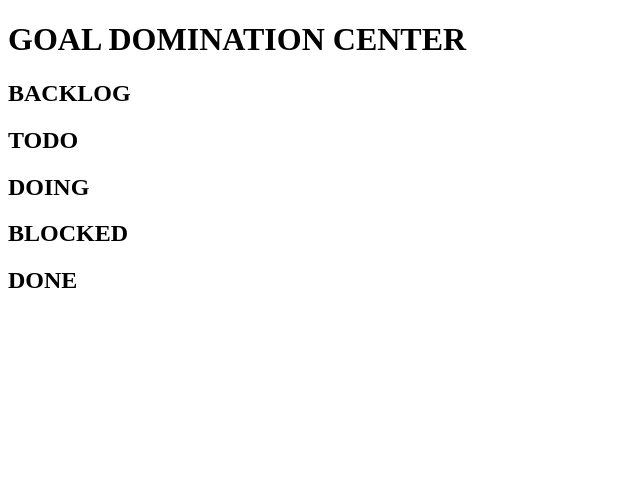
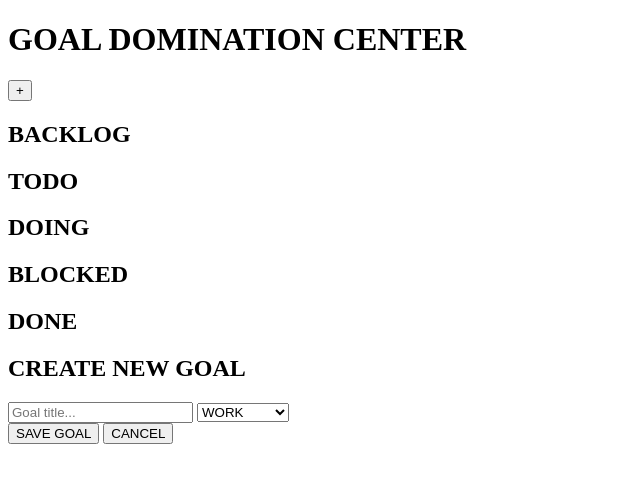
Before and after one commit to wmfmorgan/wfm-power-planner, a Flask app: page /goals in a window 1280 px wide. Shown: the part 98-581 px from the top of the page, without its empty margins (0-640 px from the left). Run offline with Flask 3, Linux system fonts and the light colour scheme; the visitor is signed in with stand-in values (Sample User, id 1); data that the repository does not hold is empty.

Commit message:
add and read a goal

```diff
--- a/app/auth_routes.py
+++ b/app/auth_routes.py
@@ -1,4 +1,4 @@
-# app/auth/routes.py
+# app/auth/auth_routes.py
 from flask import Blueprint, render_template, request, redirect, url_for, flash
 from flask_login import login_user, logout_user, login_required, current_user
 from app.models.user import User
--- a/app/goals_routes.py
+++ b/app/goals_routes.py
@@ -4,10 +4,13 @@ GOALS API & VIEWS — TENET-COMPLIANT, CLEAN, ETERNAL
 All goal-related routes live here — no clutter in __init__.py
 """
 
-from flask import Blueprint, render_template, jsonify
+from app.models.goal import Goal, GoalCategory, GoalStatus
+from flask import Blueprint, render_template, jsonify, request, abort
 from flask_login import login_required, current_user
 from app.extensions import db
 from app.models.goal import Goal
+from sqlalchemy_utils import LtreeType
+from sqlalchemy_utils.types.ltree import Ltree
 
 goals_bp = Blueprint('goals', __name__)
 
@@ -38,3 +41,38 @@ def api_goals():
 
     tree = [build_node(g) for g in goals if g.parent_id is None]
     return jsonify(tree)
+
+def goal_to_dict(goal):
+    return {
+        'id': goal.id,
+        'title': goal.title,
+        'category': goal.category.value,
+        'status': goal.status.value,
+        'progress': goal.progress
+    }
+
+@goals_bp.route('/api/goals', methods=['POST'])
+@login_required
+def create_goal():
+    data = request.get_json()
+    goal = Goal(
+        user_id=current_user.id,
+        title=data['title'],
+        category=GoalCategory[data['category']],
+        status=GoalStatus.TODO,
+        path=Ltree('root')
+    )
+    db.session.add(goal)
+    db.session.commit()
+    return jsonify(goal_to_dict(goal))
+
+@goals_bp.route('/api/goals/<int:goal_id>/move', methods=['POST'])
+@login_required
+def move_goal(goal_id):
+    goal = Goal.query.get_or_404(goal_id)
+    if goal.user_id != current_user.id:
+        abort(403)
+    data = request.get_json()
+    goal.status = GoalStatus[data['status']]
+    db.session.commit()
+    return jsonify({'success': True})
--- a/app/models/goal.py
+++ b/app/models/goal.py
@@ -98,7 +98,7 @@ class Goal(db.Model):
     def get_descendants(self):
         from sqlalchemy import text
         query = text("SELECT id FROM goals WHERE path <@ :path AND id != :id")
-        result = db.session.execute(query, {"path": self.path, "id": self.id})
+        result = db.session.execute(query, {"path": str(self.path), "id": self.id})
         return [row[0] for row in result]
 
     # ------------------------------------------------------------------
--- a/app/static/js/goals_kanban.js
+++ b/app/static/js/goals_kanban.js
@@ -1,27 +1,25 @@
 // app/static/js/goals_kanban.js
 // TENET #1 OBEYED — NO INLINE JS
-// TENET #30 OBEYED — SortableJS ONLY
+// TENET #15 OBEYED — CHAMPIONSHIP COMMENTS
 
 document.addEventListener('DOMContentLoaded', () => {
+  fetchGoals();
+  initSortable();
+});
+
+function fetchGoals() {
   fetch('/api/goals')
     .then(r => r.json())
-    .then(data => renderGoals(data));
-});
+    .then(goals => renderGoals(goals));
+}
 
 function renderGoals(goals) {
+  // Clear all columns
+  document.querySelectorAll('#kanban > div > div[id]').forEach(col => col.innerHTML = '');
+
   goals.forEach(goal => {
     const card = createGoalCard(goal);
     document.getElementById(goal.status.toLowerCase()).appendChild(card);
-  });
-
-  // Initialize SortableJS on all columns
-  document.querySelectorAll('#kanban > div > div[id]').forEach(column => {
-    new Sortable(column, {
-      group: 'kanban',
-      animation: 150,
-      ghostClass: 'bg-gray-900 opacity-50',
-      onEnd: handleDrop
-    });
   });
 }
 
@@ -43,12 +41,12 @@ function createGoalCard(goal) {
 }
 
 function getCategoryColor(cat) {
-  const map = {
-    'MARITAL': 'pink', 'SOCIAL': 'purple', 'FINANCIAL': 'yellow',
-    'WORK': 'blue', 'FAMILY': 'orange', 'SPIRITUAL': 'indigo',
-    'HEALTH': 'green', 'HOBBY': 'red'
+  const colors = {
+    MARITAL: 'pink', SOCIAL: 'purple', FINANCIAL: 'yellow',
+    WORK: 'blue', FAMILY: 'orange', SPIRITUAL: 'indigo',
+    HEALTH: 'green', HOBBY: 'red'
   };
-  return map[cat] || 'gray';
+  return colors[cat] || 'gray';
 }
 
 function escapeHtml(text) {
@@ -57,9 +55,63 @@ function escapeHtml(text) {
   return div.innerHTML;
 }
 
+// MODAL LOGIC
+function openModal() {
+  document.getElementById('goal-modal').classList.remove('hidden');
+  document.getElementById('goal-title').focus();
+}
+
+function closeModal() {
+  document.getElementById('goal-modal').classList.add('hidden');
+  document.getElementById('goal-title').value = '';
+}
+
+function saveGoal() {
+  const title = document.getElementById('goal-title').value.trim();
+  if (!title) return;
+
+  const payload = {
+    title: title,
+    category: document.getElementById('goal-category').value
+  };
+
+  fetch('/api/goals', {
+    method: 'POST',
+    headers: { 'Content-Type': 'application/json' },
+    body: JSON.stringify(payload)
+  })
+  .then(r => r.json())
+  .then(goal => {
+    closeModal();
+    fetchGoals(); // Refresh the board
+  })
+  .catch(err => console.error('Save failed:', err));
+}
+
+// BUTTON EVENT
+document.getElementById('add-goal-btn').addEventListener('click', openModal);
+
+// SORTABLEJS INIT
+function initSortable() {
+  document.querySelectorAll('#kanban > div > div[id]').forEach(column => {
+    new Sortable(column, {
+      group: 'kanban',
+      animation: 150,
+      ghostClass: 'bg-gray-900 opacity-50',
+      onEnd: handleDrop
+    });
+  });
+}
+
 function handleDrop(evt) {
   const goalId = evt.item.dataset.id;
   const newStatus = evt.to.id.toUpperCase();
-  console.log('Goal moved:', goalId, '→', newStatus);
-  // Phase 3: send to backend
+
+  fetch(`/api/goals/${goalId}/move`, {
+    method: 'POST',
+    headers: { 'Content-Type': 'application/json' },
+    body: JSON.stringify({ status: newStatus })
+  })
+  .then(() => fetchGoals())
+  .catch(err => console.error('Move failed:', err));
 }
--- a/app/templates/goals.html
+++ b/app/templates/goals.html
@@ -2,6 +2,11 @@
 {% block content %}
 <div class="max-w-7xl mx-auto p-6">
   <h1 class="text-4xl font-bold text-yellow-400 mb-8">GOAL DOMINATION CENTER</h1>
+
+  <!-- + ADD GOAL BUTTON — FIXED POSITION -->
+  <button id="add-goal-btn" class="fixed bottom-8 right-8 bg-yellow-500 hover:bg-yellow-400 text-black font-bold text-4xl w-16 h-16 rounded-full shadow-2xl z-50">
+    +
+  </button>
 
   <div id="kanban" class="grid grid-cols-1 md:grid-cols-5 gap-6">
     {% for status in ['BACKLOG', 'TODO', 'DOING', 'BLOCKED', 'DONE'] %}
@@ -16,10 +21,34 @@
     </div>
     {% endfor %}
   </div>
+
+  <!-- ADD GOAL MODAL — HIDDEN BY DEFAULT -->
+  <div id="goal-modal" class="hidden fixed inset-0 bg-black bg-opacity-60 flex items-center justify-center z-50">
+    <div class="bg-gray-800 p-8 rounded-lg shadow-2xl w-96 border border-gray-700">
+      <h2 class="text-3xl font-bold text-yellow-400 mb-6">CREATE NEW GOAL</h2>
+      <input type="text" id="goal-title" placeholder="Goal title..." class="w-full p-3 mb-4 bg-gray-700 rounded border border-gray-600 focus:border-yellow-400 text-white">
+      <select id="goal-category" class="w-full p-3 mb-6 bg-gray-700 rounded border border-gray-600 text-white">
+        <option value="WORK">WORK</option>
+        <option value="HEALTH">HEALTH</option>
+        <option value="FAMILY">FAMILY</option>
+        <option value="FINANCIAL">FINANCIAL</option>
+        <option value="SPIRITUAL">SPIRITUAL</option>
+        <option value="SOCIAL">SOCIAL</option>
+        <option value="MARITAL">MARITAL</option>
+        <option value="HOBBY">HOBBY</option>
+      </select>
+      <div class="flex gap-4">
+        <button onclick="saveGoal()" class="flex-1 bg-green-500 hover:bg-green-400 text-black font-bold py-3 rounded">
+          SAVE GOAL
+        </button>
+        <button onclick="closeModal()" class="flex-1 bg-gray-600 hover:bg-gray-500 text-white font-bold py-3 rounded">
+          CANCEL
+        </button>
+      </div>
+    </div>
+  </div>
 </div>
 
-<!-- TENET #30 — ONLY ALLOWED THIRD-PARTY LIB -->
 <script src="{{ url_for('static', filename='js/lib/sortable.min.js') }}"></script>
-<!-- TENET #1 — NO INLINE JS -->
 <script src="{{ url_for('static', filename='js/goals_kanban.js') }}"></script>
 {% endblock %}
```
Also changed, not shown: changelog.md.
